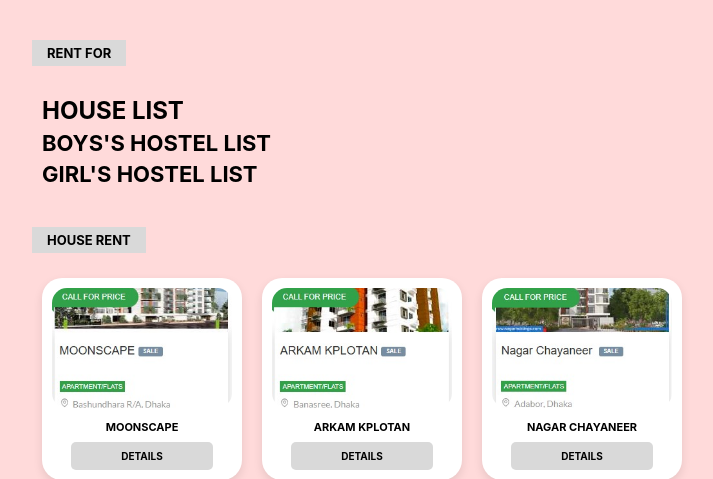
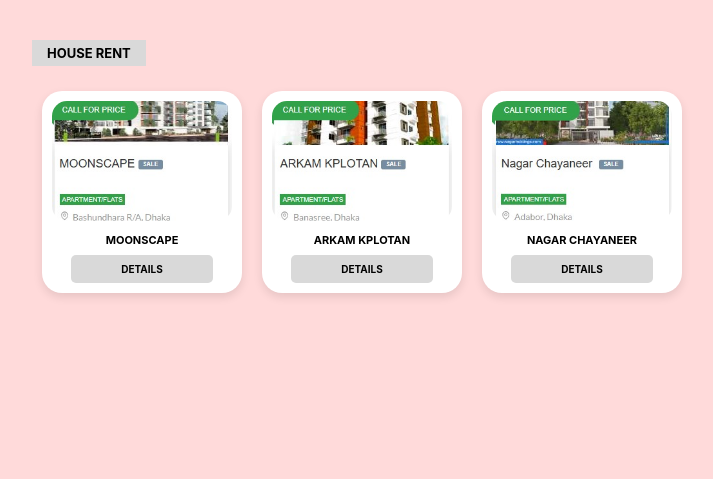
Before and after one commit to Riya1153/StayFinder, a Django app: page /hostels/ in a window 1280 px wide. Shown: the top 479 px of the page, without its empty margins (8-721 px from the left). Run offline with Django 5.2, Linux system fonts and the light colour scheme.

Commit message:
Updated House List

```diff
--- a/core/templates/hostel_list.html
+++ b/core/templates/hostel_list.html
@@ -88,21 +88,7 @@
 
     {% load static %}
 
-    <div class="gray-header">RENT FOR</div>
 
-    <div class="list-container">
-        <h1 class="main-title">
-            <a href="{% url 'hostel_list' %}" style="text-decoration: none; color: black;">HOUSE LIST</a>
-        </h1>
-
-        <h2 class="sub-title">
-            <a href="{% url 'boys_hostel' %}" style="text-decoration: none; color: black;">BOYS'S HOSTEL LIST</a>
-        </h2>
-
-        <h2 class="sub-title">
-            <a href="{% url 'girls_hostel' %}" style="text-decoration: none; color: black;">GIRL'S HOSTEL LIST</a>
-        </h2>
-    </div>
 
 
     <div class="gray-header">HOUSE RENT</div>
```
